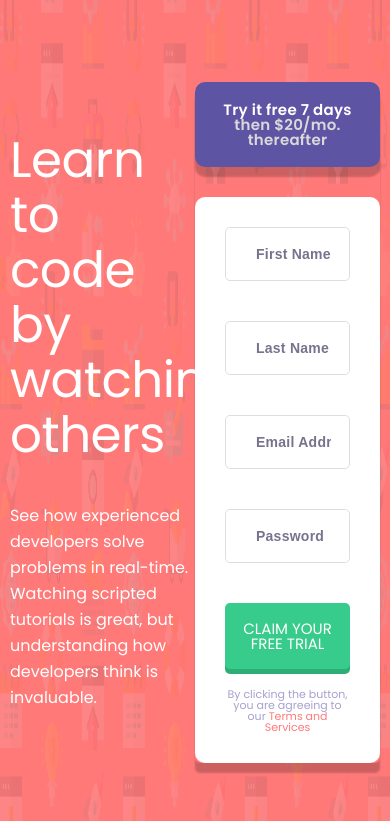
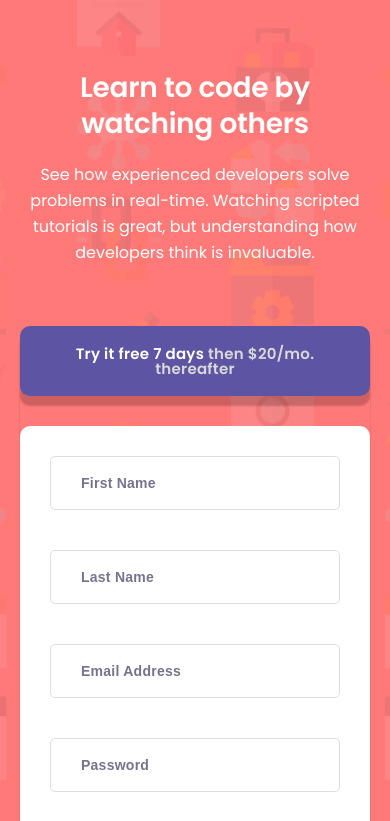
Before and after one commit to vanjamilicevic/IntroComponentWithSignupForm, a plain HTML site: page index.html in a window 390 px wide. Shown: the top 821 px of the page. Drawn offline with Linux system fonts and the light colour scheme.

Commit message:
Finished mobile design

```diff
--- a/style.css
+++ b/style.css
@@ -156,6 +156,7 @@ input:focus {
 
 .terms-and-services {
     color: #FF7979;
+    font-weight: 700;
 }
 
 .error-sign-container {
@@ -186,3 +187,55 @@ input:focus {
 .not-visible {
     display: none;
 }
+
+/* --------------Media queries-------------- */
+
+@media only screen and (max-width: 850px) {
+    body {
+        height: fit-content;
+        overflow: scroll;
+        background-image:
+                    url("../images/bg-intro-mobile.png"),
+                    linear-gradient(
+                    rgba(255, 121, 121, 0.9),
+                    rgba(255, 121, 121, 0.9)
+                    );
+        background-repeat: no-repeat;
+        /* background-size: 100% 100%; */
+    }
+
+    .main-container {
+        max-width: 500px;
+        margin-top: 50px;
+        margin-bottom: 50px;
+        flex-direction: column;
+        padding: 20px;
+    }
+
+    .title-and-description-container {
+        width: 100%;
+        text-align: center;
+        margin-bottom: 30px;
+    }
+
+    .title {
+        font-size: 28px;
+        line-height: 36px;
+        letter-spacing: -0.29px;
+        margin-bottom: 20px;
+        font-weight: 600;
+    }
+
+    .description {
+        max-width: 100%;
+        margin-bottom: 30px;
+    }
+
+    .form-container {
+        width: 100%;
+    }
+
+    .terms-and-services {
+        line-height: 27px;
+    }
+}
```
